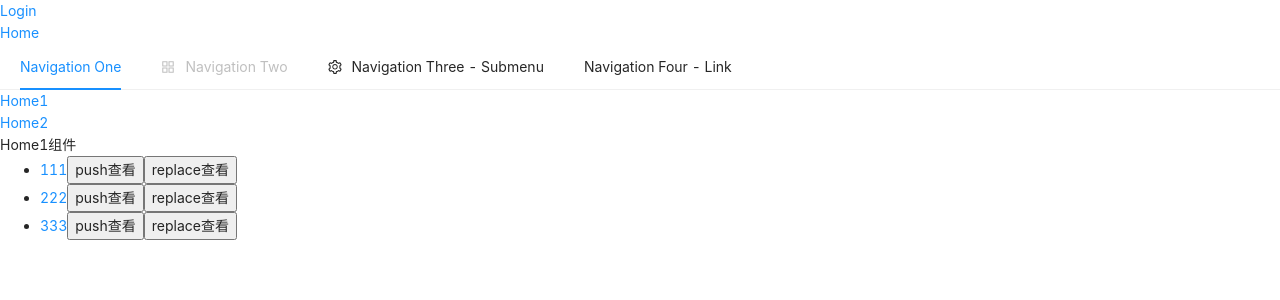
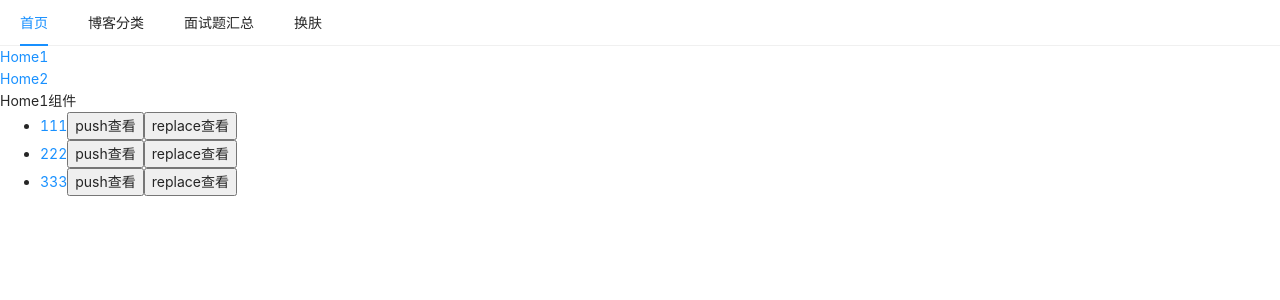
Before and after one commit to 1747573659/blog, a React app: page /home/home1 in a window 1280 px wide. Shown: the top 300 px of the page. Built offline with nearby package versions, Linux system fonts and the light colour scheme.

Commit message:
提交代码

```diff
--- a/src/App.tsx
+++ b/src/App.tsx
@@ -1,6 +1,6 @@
 import Login from '@/pages/login'
 import Home from '@/pages/home'
-import MyNavLink from '@/components/myNavLink'
+// import MyNavLink from '@/components/myNavLink'
 import './App.css'
 import { Route, Switch, Redirect } from 'react-router-dom'
 
@@ -8,8 +8,8 @@ import { Route, Switch, Redirect } from 'react-router-dom'
 function App() {
   return (
     <div className="App">
-      <MyNavLink to="/login">Login</MyNavLink>
-      <MyNavLink to="/home">Home</MyNavLink>
+      {/* <MyNavLink to="/login">Login</MyNavLink>
+      <MyNavLink to="/home">Home</MyNavLink> */}
       <Switch>
         <Route path="/login" component={Login}/>
         <Route path="/home" component={Home}/>
--- /dev/null
+++ b/src/components/header/header.ts
@@ -0,0 +1,62 @@
+interface Menu  {
+  key: string | number
+  title: string,
+  children?: {
+    title: string,
+    children: {
+      key: string | number
+      title: string,
+    }[]
+  }[]
+}
+
+export const menuList: Menu[] = [
+  {
+    key: 'idnex',
+    title: '首页'
+  },
+  {
+    key: 'blog',
+    title: '博客分类'
+  },
+  {
+    key: 'interview',
+    title: '面试题汇总'
+  },
+  {
+    key: 'skin',
+    title: '换肤',
+    children: [
+      {
+        title: '英雄联盟',
+        children: [
+          {
+            key: 'LeeSin',
+            title: '李青'
+          },
+          {
+            key: 'Vayne',
+            title: '薇恩'
+          },
+          {
+            key: 'Yasuo',
+            title: '亚索'
+          }
+        ]
+      },
+      {
+        title: '动漫人物',
+        children: [
+          {
+            key: 'Zoro',
+            title: '索隆'
+          },
+          {
+            key: 'Obito',
+            title: '带土'
+          }
+        ]
+      },
+    ]
+  }
+]
--- a/src/components/header/index.tsx
+++ b/src/components/header/index.tsx
@@ -1,36 +1,49 @@
+import React, { Children } from 'react'
+
 import { useState } from 'react'
 
 import { Menu } from 'antd';
-import { MailOutlined, AppstoreOutlined, SettingOutlined } from '@ant-design/icons';
+
+import { menuList } from './header'
 
 export default function Header() {
   const { SubMenu } = Menu;
-  const [current, setCurrent] = useState('mail')
+  const [current, setCurrent] = useState('idnex')
 
-  const handleClick = () => {}
+  const [skinTitle, setSkinTitle] = useState('换肤')
+
+  const skinList = menuList.filter(menu => menu.key === 'skin' && menu.children)[0].children
+
+  const handleClick = ({ key }:any) => {
+    setCurrent(key)
+    setSkinTitle(getSkinTitle(key))
+  }
+
+  const getSkinTitle = (key:string):string => {
+    return ''
+  }
+
   return (
     <Menu onClick={handleClick} selectedKeys={[current]} mode="horizontal">
-      <Menu.Item key="mail">
-        Navigation One
-      </Menu.Item>
-      <Menu.Item key="app" disabled icon={<AppstoreOutlined />}>
-        Navigation Two
-      </Menu.Item>
-      <SubMenu key="SubMenu" icon={<SettingOutlined />} title="Navigation Three - Submenu">
-        <Menu.ItemGroup title="Item 1">
-          <Menu.Item key="setting:1">Option 1</Menu.Item>
-          <Menu.Item key="setting:2">Option 2</Menu.Item>
-        </Menu.ItemGroup>
-        <Menu.ItemGroup title="Item 2">
-          <Menu.Item key="setting:3">Option 3</Menu.Item>
-          <Menu.Item key="setting:4">Option 4</Menu.Item>
-        </Menu.ItemGroup>
-      </SubMenu>
-      <Menu.Item key="alipay">
-        <a href="https://ant.design" target="_blank" rel="noopener noreferrer">
-          Navigation Four - Link
-        </a>
-      </Menu.Item>
+      {
+        menuList.map(({key, title, children}) => (
+          children
+          ? <SubMenu key={key} title={key === 'skin'? skinTitle : title}>
+            {
+              children.map(({title, children}) => {
+                return (
+                  <Menu.ItemGroup title={title} key={title}>
+                    {
+                      children.map(({key, title}) => <Menu.Item key={key}>{title}</Menu.Item>)
+                    }
+                  </Menu.ItemGroup>
+                )
+              })
+            }
+          </SubMenu>
+          : <Menu.Item key={key}>{title}</Menu.Item>
+        ))
+      }
     </Menu>
   )
 }
```
